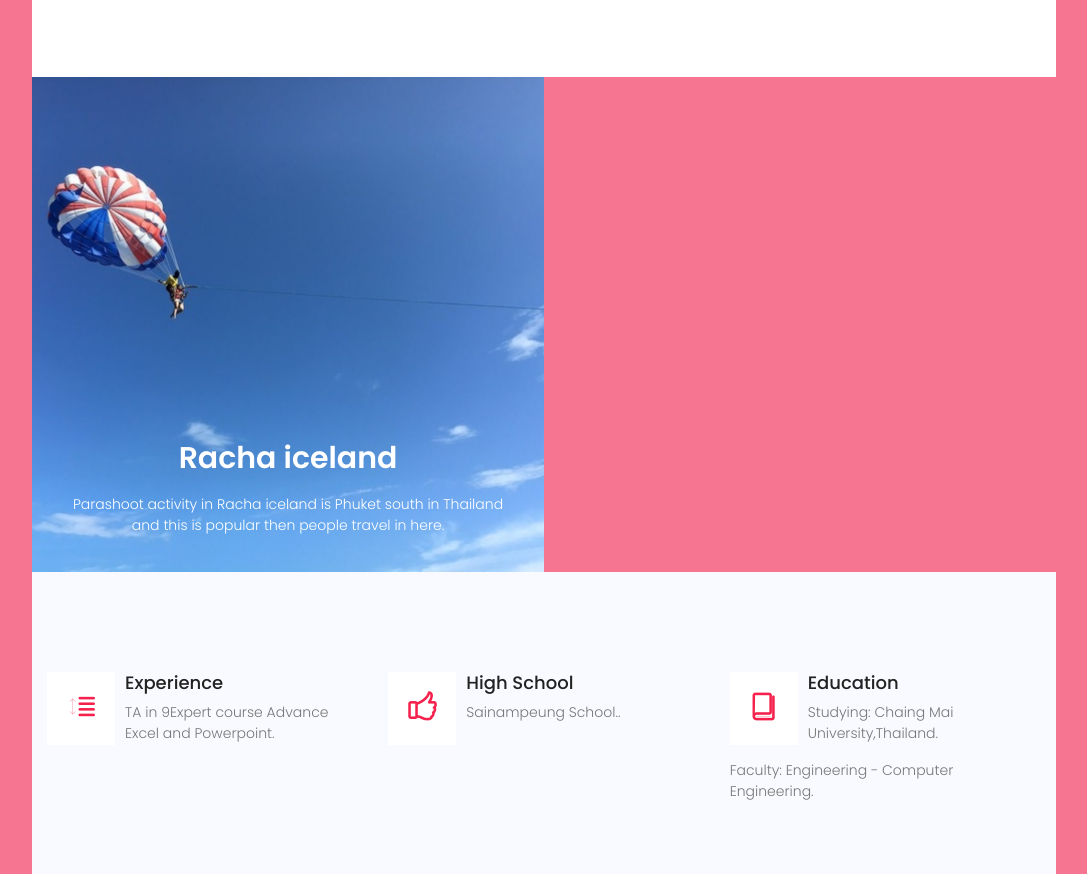
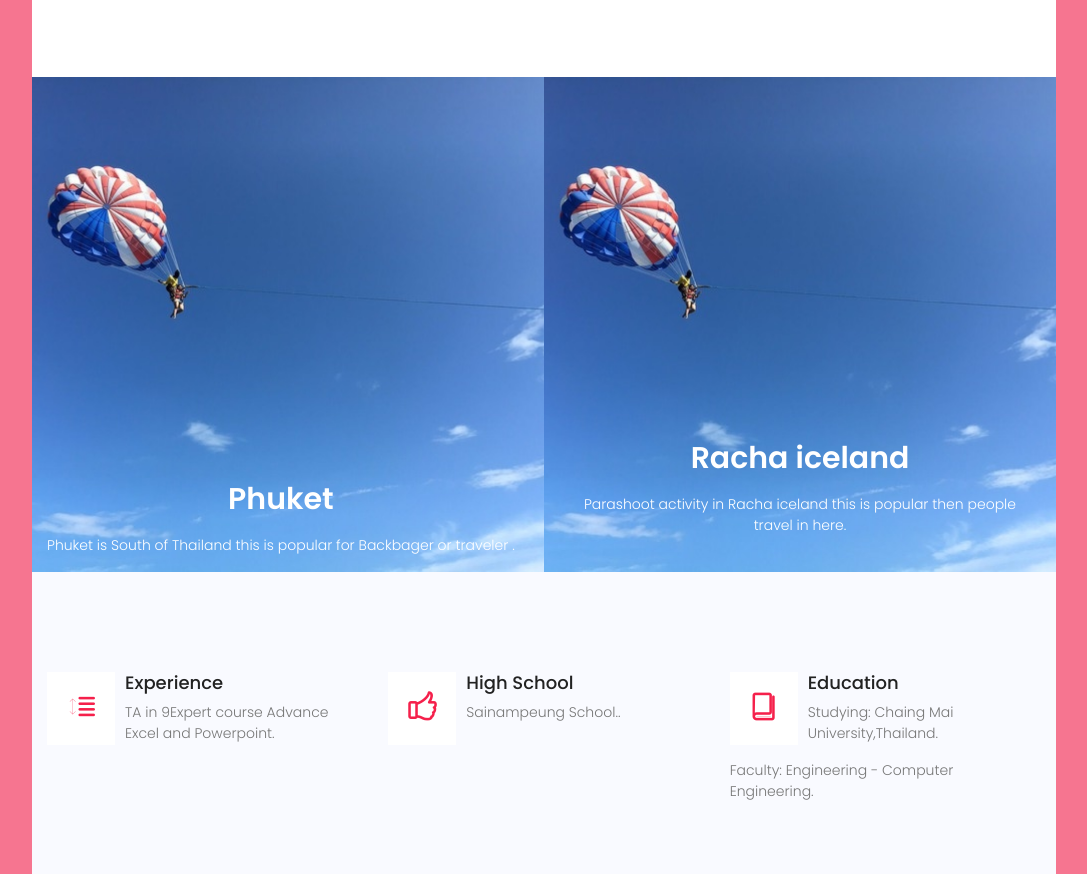
Before and after one commit to msuvizu/CPE207_Homework2, a plain HTML site: page index.html in a window 1280 px wide. Shown: the part 1090-1964 px from the top of the page, without its empty margins (96-1183 px from the left). Drawn offline with nearby package versions, Linux system fonts and the light colour scheme.

Commit message:
first commit

```diff
--- a/index.html
+++ b/index.html
@@ -126,19 +126,19 @@
 			<section class="special-offer-area">
 				<div class="container-fluid">
 					<div class="row">
-						<!-- <div class="col-md-6 text-center offer-left">
+						<div class="col-md-6 text-center offer-left">
 							<div class="offer_desc p">
 								<h2>Phuket</h2>
-								<p style="margin-left: 10%">
-									Parashoot activity in Racha iceland .
+								<p>
+									Phuket is South of Thailand this is popular for Backbager or traveler .
 								</p>
 							</div>
-						</div> -->
+						</div>
 						<div class="col-md-6 text-center offer-right">
 							<div class="offer_desc p-20">
 								<h2>Racha iceland</h2>
 								<p>
-									Parashoot activity in Racha iceland is Phuket south in Thailand and this is popular then people travel in here.
+									Parashoot activity in Racha iceland this is popular then people travel in here.
 								</p>
 							</div>
 						</div>
```
Also changed, not shown: img/oa1.jpg (added), img/os2.jpg (added), 1 other file.
